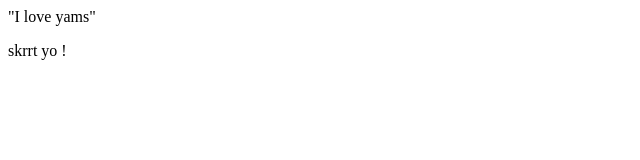
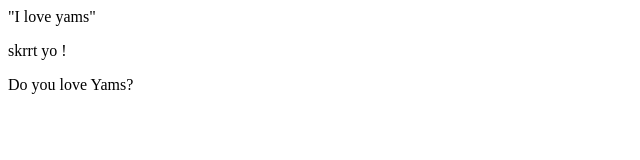
Before and after one commit to Faurby/ExciteBike, a plain HTML site: page index.html in a window 1280 px wide. Shown: the whole page, without its empty margins (0-640 px from the left). Drawn offline with Linux system fonts and the light colour scheme.

Commit message:
what is this

```diff
--- a/index.html
+++ b/index.html
@@ -3,3 +3,4 @@
 </div>
 
 <p>skrrt yo !</p>
+<p>Do you love Yams?</p>
```
